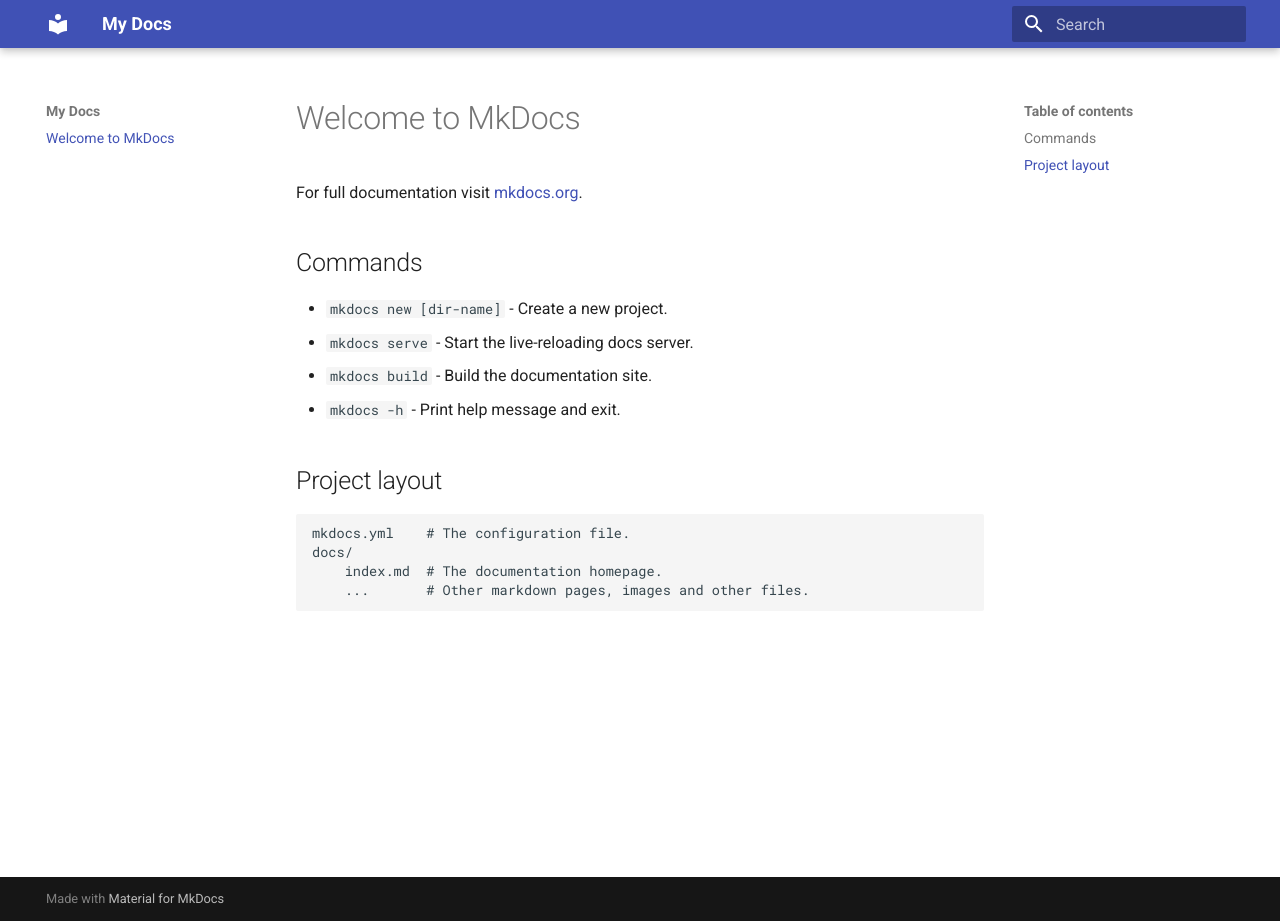
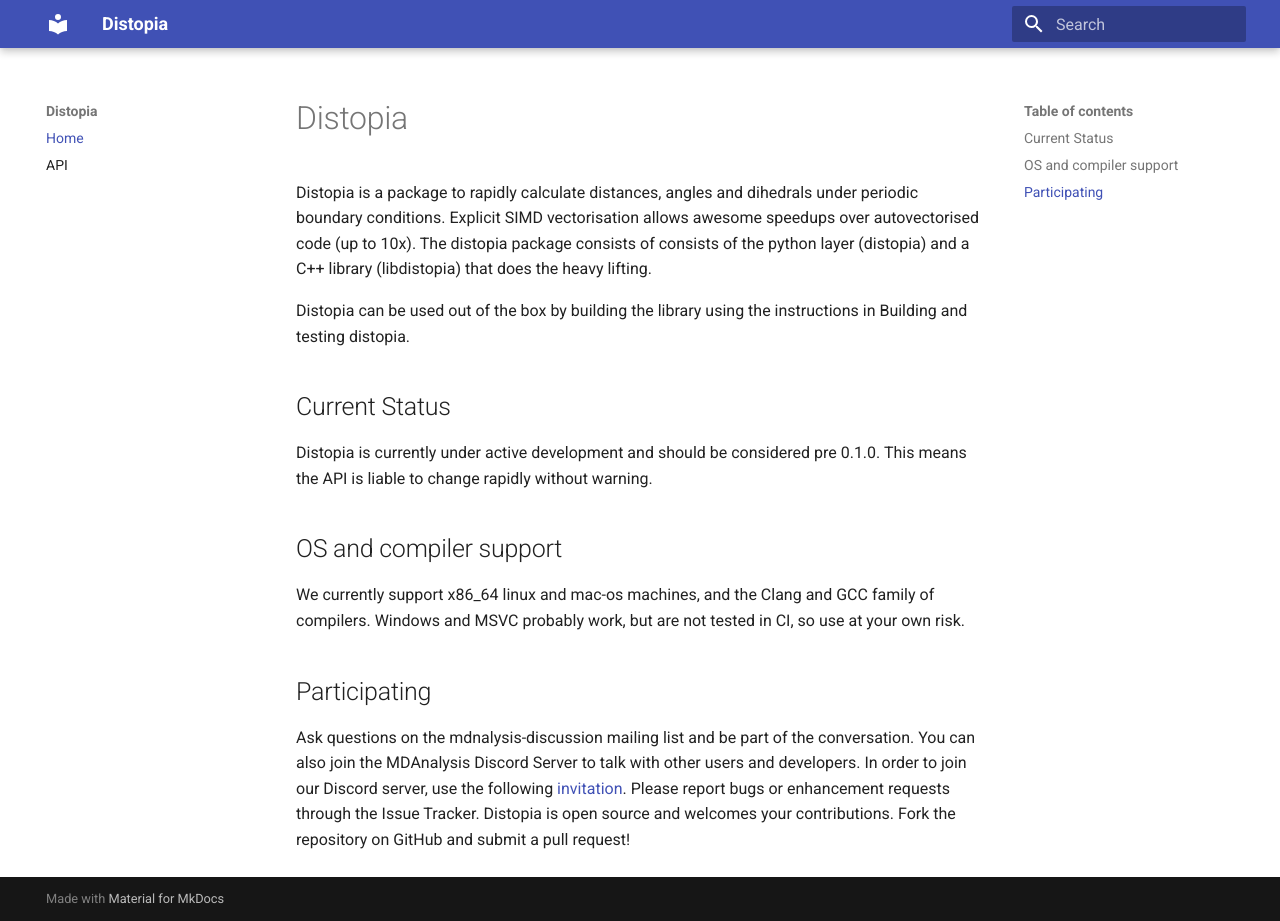
Before and after one commit to MDAnalysis/distopia, an MkDocs documentation site: the page built from docs/docs/index.md, in a window 1280 px wide and 921 px high. Built offline with MkDocs 1.6.1 and Material for MkDocs 9.7.7, drawn with Linux system fonts in a browser that asks for light colours.

Commit message:
progress

```diff
--- /dev/null
+++ b/docs/docs/building_and_testing.md
@@ -0,0 +1 @@
+# Building and testing
--- a/docs/docs/index.md
+++ b/docs/docs/index.md
@@ -1,17 +1,18 @@
-# Welcome to MkDocs
+# Distopia
 
-For full documentation visit [mkdocs.org](https://www.mkdocs.org).
+Distopia is a package to rapidly calculate distances, angles and dihedrals under periodic boundary conditions. Explicit SIMD vectorisation allows awesome speedups over autovectorised code (up to 10x). The distopia package consists of consists of the python layer (distopia) and a C++ library (libdistopia) that does the heavy lifting.
 
-## Commands
+Distopia can be used out of the box by building the library using the instructions in Building and testing distopia.
 
-* `mkdocs new [dir-name]` - Create a new project.
-* `mkdocs serve` - Start the live-reloading docs server.
-* `mkdocs build` - Build the documentation site.
-* `mkdocs -h` - Print help message and exit.
+## Current Status
 
-## Project layout
+Distopia is currently under active development and should be considered pre 0.1.0. This means the API is liable to change rapidly without warning.
 
-    mkdocs.yml    # The configuration file.
-    docs/
-        index.md  # The documentation homepage.
-        ...       # Other markdown pages, images and other files.
+## OS and compiler support
+
+We currently support x86_64 linux and mac-os machines, and the Clang and GCC family of compilers. Windows and MSVC probably work, but are not tested in CI, so use at your own risk.
+
+
+## Participating
+
+Ask questions on the mdnalysis-discussion mailing list and be part of the conversation. You can also join the MDAnalysis Discord Server to talk with other users and developers. In order to join our Discord server, use the following [invitation](https://discord.com/invite/fXTSfDJyxE). Please report bugs or enhancement requests through the Issue Tracker. Distopia is open source and welcomes your contributions. Fork the repository on GitHub and submit a pull request!
--- a/docs/mkdocs.yml
+++ b/docs/mkdocs.yml
@@ -1,4 +1,13 @@
-site_name: My Docs
+site_name: Distopia
 site_url: https://distopia.readthedocs.io/en/latest/
 theme:
   name: material
+
+nav:
+  - Home: index.md
+  - API: api.md
+
+markdown_extensions:
+  - admonition
+  - codehilite
+  - mkautodoc
--- a/docs/requirements.txt
+++ b/docs/requirements.txt
@@ -1 +1,2 @@
 mkdocs-material
+mkautodoc
```
Also changed, not shown: docs/docs/api.md (added, +49 -0 lines), 1 other file.
